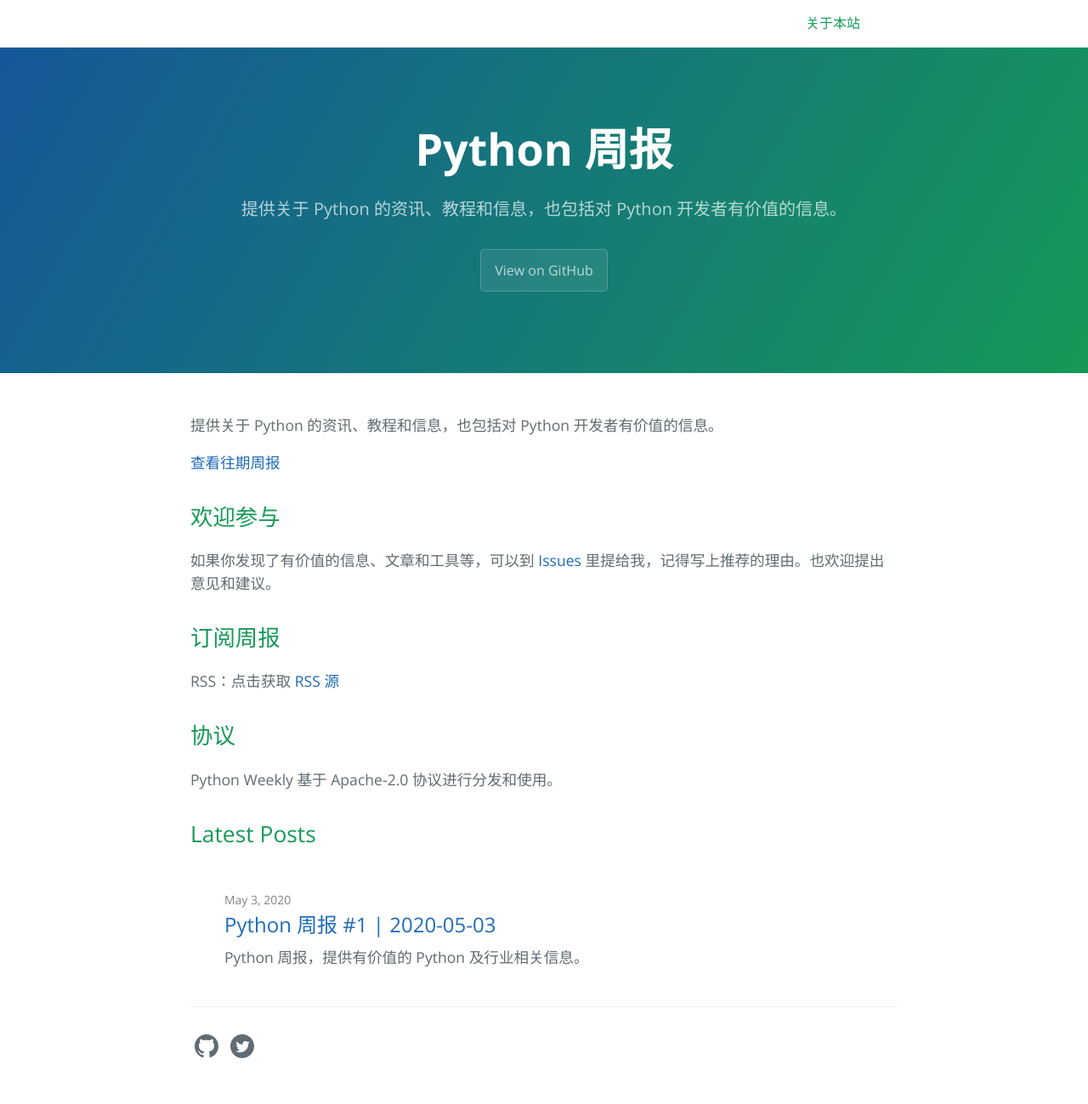
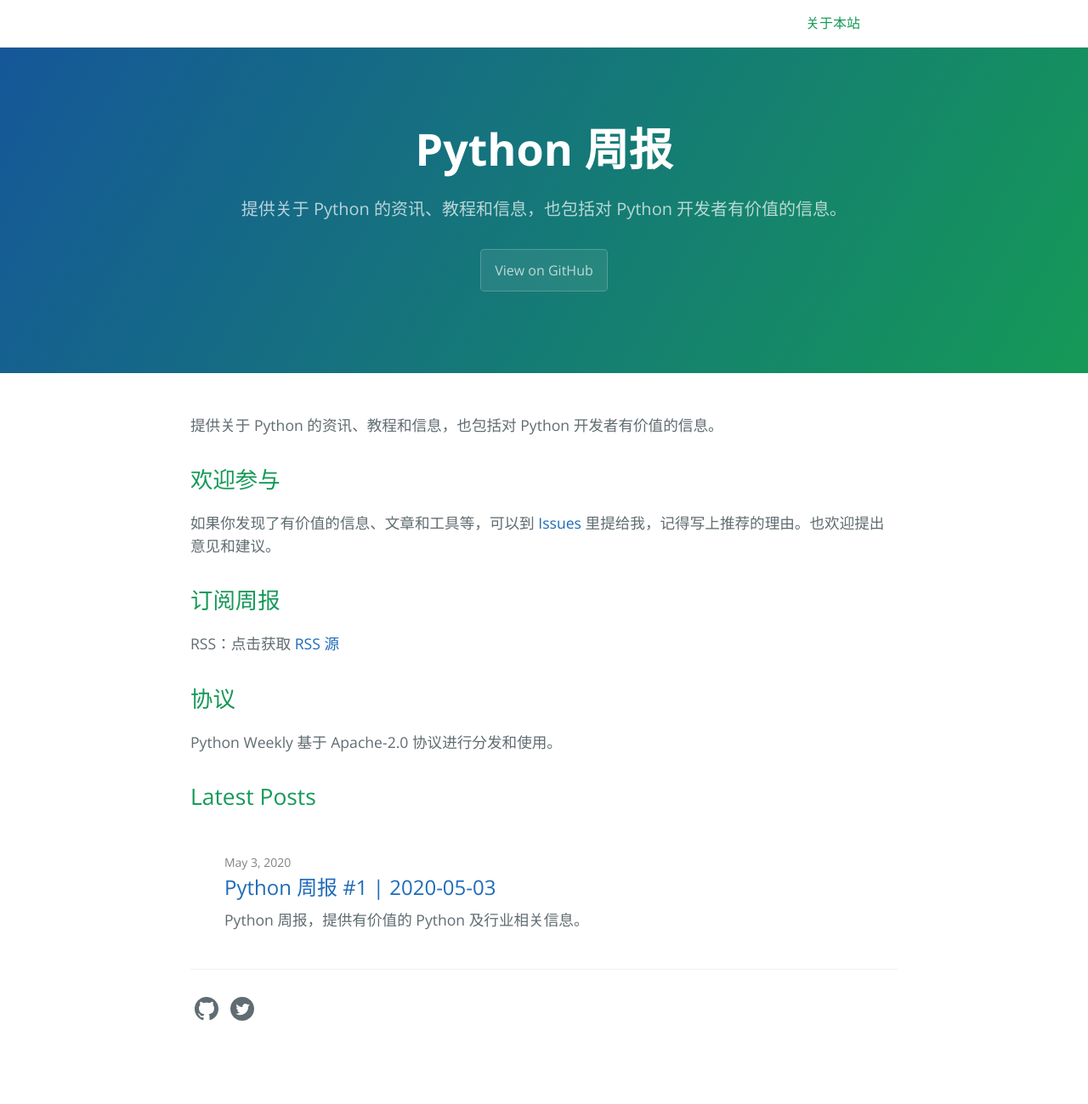
Before and after one commit to qiwihui/PythonWeekly, a Jekyll site: the page built from index.md, in a window 1280 px wide. Shown: the whole page at 85% size. Built offline with Jekyll 4.4.1, drawn with Linux system fonts in a browser that asks for light colours; after the commit the page ends 1255 px from its top, so only the background shows below that.

Commit message:
fix: 修正订阅

```diff
--- a/index.md
+++ b/index.md
@@ -10,15 +10,13 @@ layout: home
 
 提供关于 Python 的资讯、教程和信息，也包括对 Python 开发者有价值的信息。
 
-[查看往期周报](https://github.com/qiwihui/PythonWeekly/releases)
-
 ## 欢迎参与
 
 如果你发现了有价值的信息、文章和工具等，可以到 [Issues](https://github.com/qiwihui/PythonWeekly/issues) 里提给我，记得写上推荐的理由。也欢迎提出意见和建议。
 
 ## 订阅周报
 
-RSS：点击获取 [RSS 源](https://github.com/qiwihui/PythonWeekly/releases.atom)
+RSS：点击获取 [RSS 源](https://pyweekly.qiwihui.com/feed.xml)
 
 ## 协议
 
```
Also changed, not shown: README.md.
